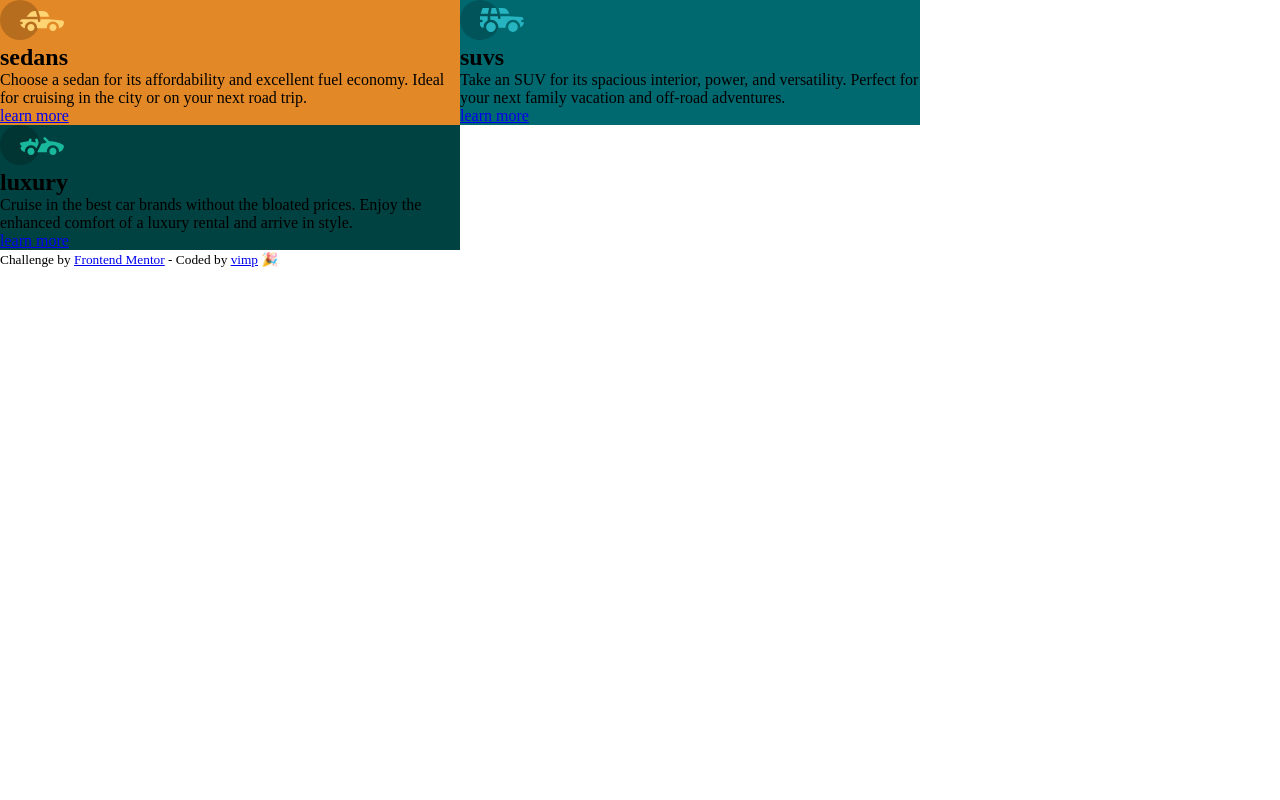
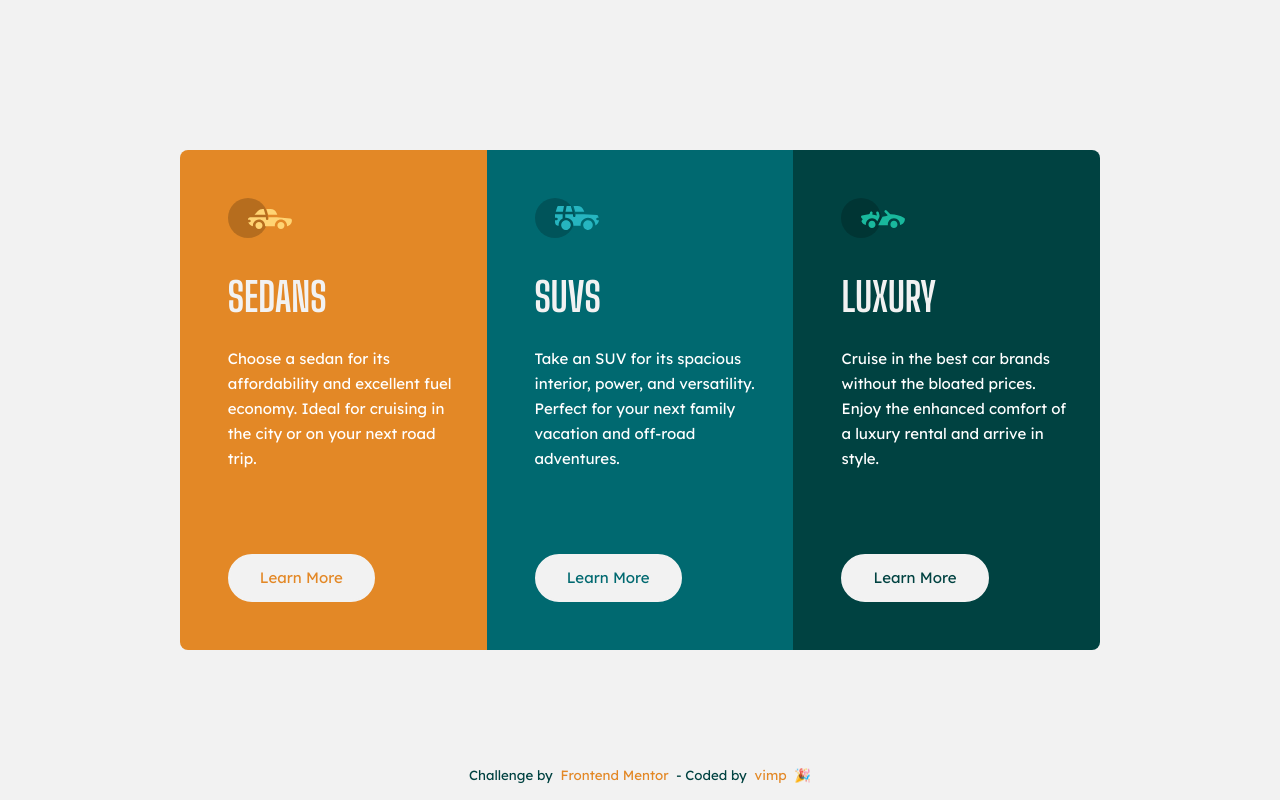
Before and after one commit to mendez-v/3-column-preview-card, a plain HTML site: page index.html in a window 1280 px wide. Drawn offline with Linux system fonts and the light colour scheme.

Commit message:
Add styles to project

```diff
--- a/index.html
+++ b/index.html
@@ -15,24 +15,24 @@
         <img src="./assets/ico/icon-sedans.svg" alt="" aria-hidden="true" class="icon">
         <h2 class="card__title">sedans</h2>
         <p class="card__description">Choose a sedan for its affordability and excellent fuel economy. Ideal for cruising in the city or on your next road trip.</p>
-        <a href="#" class="card__more">learn more</a>
+        <a href="#" class="card__more card__more--sedans">learn more</a>
       </section>
       <section class="card card--suvs">
         <img src="./assets/ico/icon-suvs.svg" alt="" aria-hidden="true" class="icon">
         <h2 class="card__title">suvs</h2>
         <p class="card__description">Take an SUV for its spacious interior, power, and versatility. Perfect for your next family vacation and off-road adventures.</p>
-        <a href="#" class="card__more">learn more</a>
+        <a href="#" class="card__more card__more--suvs">learn more</a>
       </section>
       <section class="card card--luxury">
         <img src="./assets/ico/icon-luxury.svg" alt="" aria-hidden="true" class="icon">
         <h2 class="card__title">luxury</h2>
         <p class="card__description">Cruise in the best car brands without the bloated prices. Enjoy the enhanced comfort of a luxury rental and arrive in style.</p>
-        <a href="#" class="card__more">learn more</a>
+        <a href="#" class="card__more card__more--luxury">learn more</a>
       </section>
     </div>
   </main>
-  <footer class="footer">
-    <small class="attribution">
+  <footer class="attribution">
+    <small>
       Challenge by <a href="https://www.frontendmentor.io/challenges" class="attribution__link" target="_blank" rel="noreferrer">Frontend Mentor</a> - Coded by <a href="https://github.com/mendez-v/3-column-preview-card" class="attribution__link" target="_blank" rel="noreferrer">vimp</a> 🎉
     </small>
   </footer>
--- a/styles.css
+++ b/styles.css
@@ -21,18 +21,37 @@ html {
 body, h1, h2, p {
   margin: 0;
 }
-.container {
-  /* 920 - 327 */
-  --Orange: hsl(31, 77%, 52%);
+body {
+  min-block-size: 100vh;
+  min-block-size: 100dvh;
+  display: grid;
+  grid-template-rows: 1fr auto;
+  place-items: center;
+  background-color: var(--neutral-95);
+}
+:root {
+  --orange: hsl(31, 77%, 52%);
   --cyan: hsl(184, 100%, 22%);
   --dark-cyan: hsl(179, 100%, 13%);
+  --neutral-95: hsl(0, 0%, 95%);
+  --neutral-100: hsl(0, 0%, 100%);
+  --radius-btn: 3em;
+  --radius-ctn: .5em;
+}
 
-  inline-size: clamp(20.4375rem, 90.85vw, 57.5rem);
-  display: grid;
-  grid-template-columns: repeat(auto-fill, minmax(327px,1fr));
+.container {
+  margin-block: 5.5rem;
+  inline-size: fit-content;
+  font-family: Lexend, 'Lucida Sans';
+  border-radius: var(--radius-ctn);
+  overflow: hidden;
+}
+.card {
+  padding: 3em;
+  max-inline-size: 20.4375rem;
 }
 .card--sedans {
-  background-color: var(--Orange);
+  background-color: var(--orange);
 }
 .card--suvs {
   background-color: var(--cyan);
@@ -40,3 +59,101 @@ body, h1, h2, p {
 .card--luxury {
   background-color: var(--dark-cyan);
 }
+
+.card__title {
+  margin-top: .77em;
+  font-size: 2.5rem;
+  font-family: Big, Impact;
+  text-transform: uppercase;
+  color: var(--neutral-95);
+}
+.card__description {
+  inline-size: 25ch;
+  margin-top: 1.75em;
+  font-size: .94rem;
+  line-height: 1.66;
+  color: var(--neutral-100);
+}
+.card__more {
+  margin-top: 1.6em;
+  padding: .82em 2em;
+  display: inline-block;
+  font-size: .94rem;
+  text-transform: capitalize;
+  text-decoration: none;
+  border-radius: var(--radius-btn);
+  background-color: var(--neutral-95);
+  border: .15em solid var(--neutral-95);
+  transition: color .2s ease-in-out, background-color .2s ease-in-out;
+}
+.card__more--sedans {
+  color: var(--orange);
+}
+.card__more--suvs {
+  color: var(--cyan);
+}
+.card__more--luxury {
+  color: var(--dark-cyan);
+}
+
+.attribution {
+  margin-top: -3.25rem;
+  padding-block: 1em;
+  font-family: Lexend, 'Lucida Sans';
+  color: var(--dark-cyan);
+}
+.attribution__link {
+  margin-inline: .3em;
+  text-decoration: none;
+  color: var(--orange);
+
+  position:relative;
+}
+
+@media (width >= 62.5rem) {
+  .container {
+    display: flex;
+  }
+  .card {
+    max-inline-size: 19.18rem;
+  }
+  .card__more {
+    margin-top: 5.45em;
+  }
+}
+
+
+.attribution__link::after {
+  content: "";
+  inline-size: 0;
+  block-size: .12em;
+  background-color: currentColor;
+  position: absolute;
+  right: 0;
+  bottom: -.15em;
+  transition: inline-size .3s ease-in-out;
+}
+
+.card__more:focus-visible {
+  outline: .15em dotted var(--neutral-95);
+  outline-offset: .15em;
+}
+.attribution__link:focus-visible {
+  outline: .15em dotted currentColor;
+  outline-offset: .15em;
+}
+
+@media (hover:hover) {
+  .card__more:hover {
+    background-color: transparent;
+  }
+  .card__more--sedans:hover,
+  .card__more--suvs:hover,
+  .card__more--luxury:hover {
+    color: var(--neutral);
+  }
+  .attribution__link:hover::after {
+    inline-size: 100%;
+    left: 0;
+  }
+}
```
Also changed, not shown: 1 other file.
